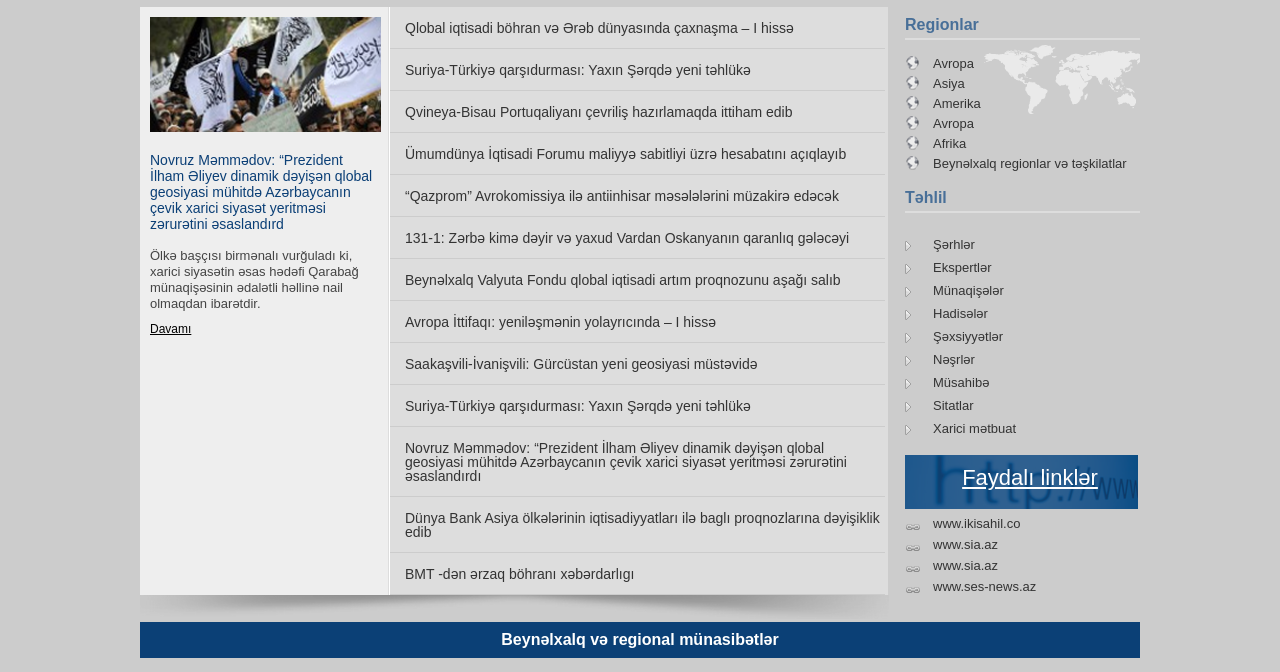
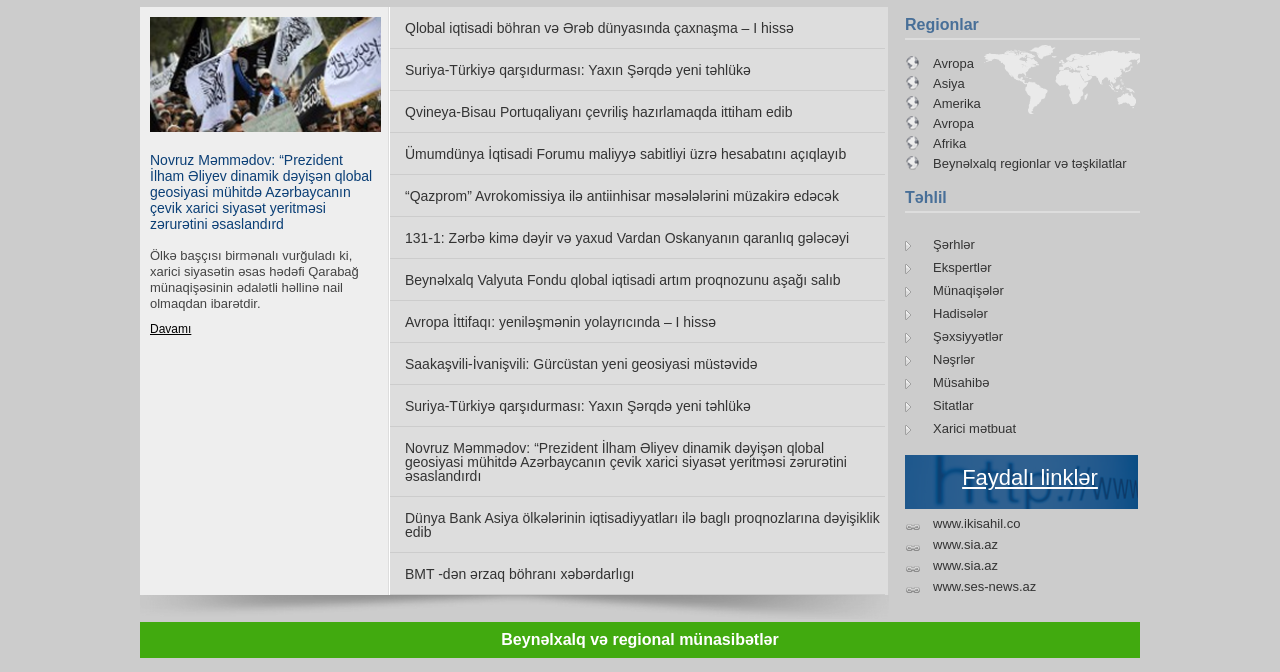
Before and after one commit to Behruz87/newtimes, a plain HTML site: page index.html in a window 1280 px wide. Shown: the part 163-835 px from the top of the page. Drawn offline with Linux system fonts and the light colour scheme.

Commit message:
change css

```diff
--- a/css/style.css
+++ b/css/style.css
@@ -443,7 +443,7 @@ h4 {
 
 .wrap-baner h3 {
 	width:1000px;
-	background:#0b4076;
+	background: #41aa0f;
 	padding:10px 0;
 	text-align:center;
 	color:#fff;
```
